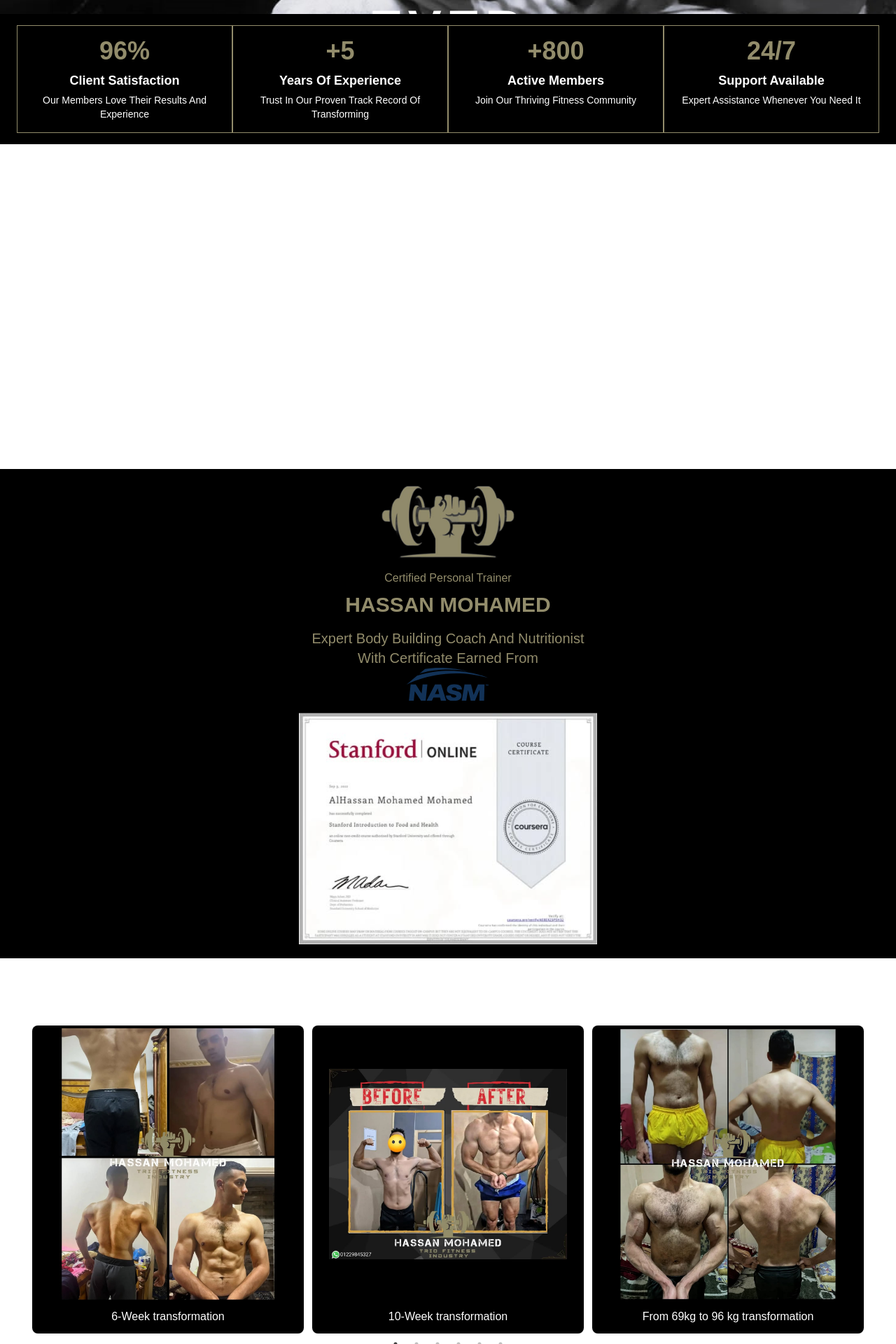
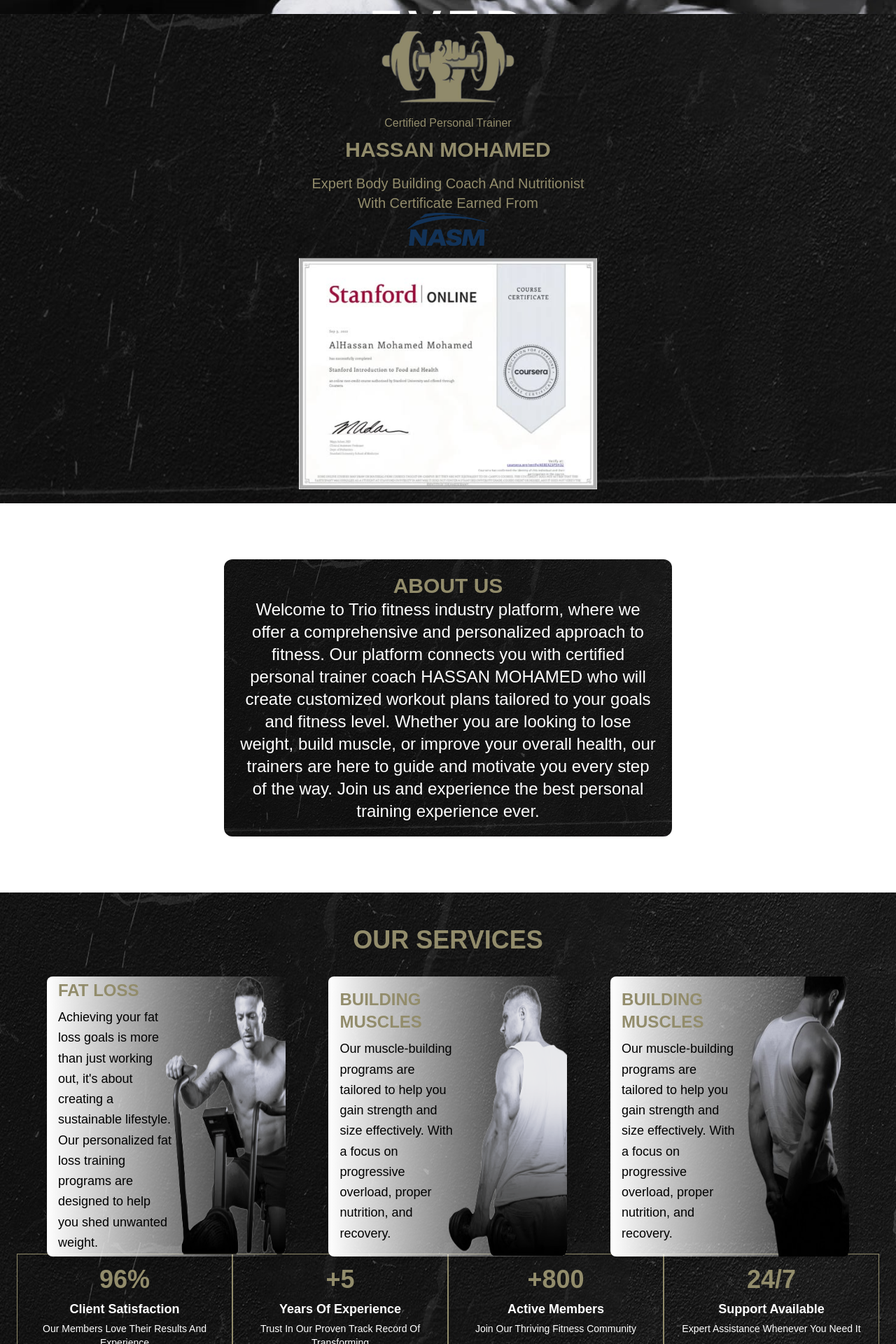
Before and after one commit to mahmoud2391997/trio-fitness-industry, a Next.js app: page / in a window 1280 px wide. Shown: the part 780-2700 px from the top of the page at 70% size. Built offline with nearby package versions, Linux system fonts and the light colour scheme; grey boxes are pictures that could not be loaded.

Commit message:
new structure

```diff
--- a/components/NavBar.tsx
+++ b/components/NavBar.tsx
@@ -18,7 +18,8 @@ const NavBar : React.FC<NavBarProps> = ({navBg}) => {
   };
 
   return (
-    <nav className= {navBg +" h-[15vh] fixed top-0 py-[1%] px-[3.5%] z-20 w-full text-[#928c6b] flex justify-between items-center"}>
+    <nav className= {navBg +" h-[15vh] fixed top-0 py-[1%] px-[3.5%] z-20 w-full text-[#928c6b] flex justify-between items-center"}         style={{background:"url(/aboutbg.jpeg", backgroundSize:"cover"}}
+>
 
       <div className="flex justify-between  w-5/6 items-center space-x-4">
       <div className="flex flex-col items-center">
--- a/components/PackageSection.tsx
+++ b/components/PackageSection.tsx
@@ -47,9 +47,9 @@ const PackageSection: React.FC = () => {
   ];
 
   return (
-    <section className="package-section bg-white text-[#928c6b] p-3 sm:p-12 h-auto">
-       <h2 className="xl:text-6xl lg:text-5xl md:text-4xl sm:text-3xl text-2xl  text-center font-bold mb-6 text-[#928c6b]">SELECT THE PACKAGE THAT BEST FITS YOUR NEEDS</h2>
-      <div className="packages w-[90%] grid grid-cols-1 md:grid-cols-2 lg:grid-cols-3 h-auto gap-5 m-auto">
+    <section className="package-section bg-white text-[#928c6b] p-3 sm:p-12 h-auto" style={{background:"url(/aboutbg.jpeg", backgroundSize:"cover"}}>
+       <h2 className="xl:text-5xl lg:text-5xl md:text-4xl sm:text-3xl text-2xl  text-center w-[60%] m-auto font-bold mb-6 text-[#928c6b]">SELECT THE PACKAGE THAT BEST FITS YOUR NEEDS</h2>
+      <div className="packages w-[80%] grid grid-cols-1 md:grid-cols-2 lg:grid-cols-3 h-auto gap-5 m-auto">
         {packages.map((pkg) => (
           <PackageCard
             key={pkg.id}
--- a/components/limitedOffersSection.jsx
+++ b/components/limitedOffersSection.jsx
@@ -17,8 +17,8 @@ function LimitedOffersSection() {
 ];
 
   return (
-    <div className='w-full bg-black text-white p-7'>
-            <h2 className="xl:text-6xl lg:text-5xl md:text-4xl sm:text-3xl text-2xl  text-center font-bold mb-6 text-[#928c6b]">DON'T MISS OUT OUR LIMITED-TIME OFFERS!</h2>
+    <div className='w-full bg-black text-white p-7'  style={{background:"url(/aboutbg.jpeg", backgroundSize:"cover"}}>
+            <h2 className="xl:text-5xl w-[50%] m-auto lg:text-5xl md:text-4xl sm:text-3xl text-2xl  text-center font-bold mb-6 text-[#928c6b]">DON'T MISS OUT OUR LIMITED-TIME OFFERS!</h2>
 
       <div className="packages w-[80%] grid grid-cols-1 md:grid-cols-2  h-auto gap-5 m-auto">
         {packages.map((pkg) => (
--- a/components/packageCard.tsx
+++ b/components/packageCard.tsx
@@ -14,10 +14,10 @@ const PackageCard: React.FC<PackageComponentProps> = ({
   return (
     <div
       key={key}
-      className="relative  h-auto flex flex-col justify-start    bg-white shadow-sm border-2  border-black rounded-2xl w-full  "
+      className="relative  h-auto flex flex-col justify-start  bg-white shadow-2xl border-2  border-black rounded-2xl w-full  "
     >
-      <div className="flex justify-center items-center max-h-[200px]  bg-black  w-[95%] mx-auto mt-6 rounded-b-full p-6">
-        <h6 className=" text-[#928c6b] text-3xl text-center font-semibold  my-4">
+      <div className="flex justify-center items-center max-h-[200px]  bg-black  w-full  rounded-b-full p-6 "style={{background:"url(/aboutbg.jpeg", backgroundSize:"cover"}}>
+        <h6 className=" text-[#928c6b] text-4xl text-center font-semibold  ">
           {packageName} Plan
         </h6>
       </div>
--- a/components/servicesCard.tsx
+++ b/components/servicesCard.tsx
@@ -12,13 +12,13 @@ const ServicesCard: React.FC<ServicesCardProps> = ({
   image,
 }) => {
   return (
-    <div className="flex flex-row items-center relative bg-gradient-to-r  from-gray-800 to-transparent text-white pl-4 pt-4 rounded-lg shadow-lg h-[260px] w-full mx-auto">
-      <div className="w-2/3">
+    <div className="flex flex-row items-center  justify-between relative bg-gradient-to-r  from-white to-transparent text-black pl-4 pt-4 rounded-lg shadow-lg h-[400px] w-[90%] mx-auto">
+      <div className="w-2/4">
         <h1 className="text-2xl font-bold text-[#928c6b] mb-2">{heading}</h1>
-        <p className="text-sm w-full leading-relaxed mb-4">{description}</p>
+        <p className="text-lg w-full leading-relaxed mb-4">{description}</p>
       </div>
-      <div className=" w-1/3 absolute bottom-0 right-0 md:mt-0 h-[240px]">
-        <img src={image} alt="Service" className="h-full rounded-lg" />
+      <div className=" w-1/2 absolute bottom-0 right-0 md:mt-0 h-full">
+        <img src={image} alt="Service" className="h-full w-full rounded-lg" />
       </div>
     </div>
   );
--- a/pages/index.tsx
+++ b/pages/index.tsx
@@ -77,7 +77,8 @@ const TransformationCard: React.FC<TransformationCardProps> = ({
   image,
   description,
 }) => (
-  <div className="flex m-auto flex-col items-center w-[97%] p-1 pb-0 bg-black rounded-lg h-[55vh]">
+  <div className="flex m-auto flex-col items-center w-[97%] p-1 pb-0 bg-black rounded-lg h-[55vh]"         style={{background:"url(/aboutbg.jpeg", backgroundSize:"cover"}}
+>
     <div className="relative w-full h-[90%] ">
       <Image
         src={image}
@@ -236,47 +237,11 @@ const Home : React.FC =()=> {
           `}</style>
         </div>
       </main>
-
-<div   className="bg-black text-white  flex justify-center items-center py-[2vh] w-full  px-6">
-          <div className=" m-auto grid grid-cols-1 sm:grid-cols-2 md:grid-cols-4 h-auto text-center">
-            {stats.map((stat, index) => (
-              <React.Fragment key={index}>
-                <div className="flex flex-col items-center border border-[#928c6b] p-4">
-                  <p className="text-4xl font-bold text-[#928c6b]">
-                    {stat.value}
-                  </p>
-                  <p className="text-lg font-semibold mt-2">{stat.title}</p>
-                  <p className="text-sm mt-1">{stat.description}</p>
-                </div>
-              </React.Fragment>
-            ))}
-          </div>
-        </div>
-        <section
-        ref={videoRef}
-        id="about"
-        className="bg-transparent no-scroll text-white flex flex-col-reverse gap-10 md:flex-row items-center justify-around h-auto p-8"
-      >
-        <div className="flex flex-col space-y-4 items-center min-h-[50vh] justify-evenly w-full md:w-2/4  ">
-          <h2 className="text-3xl text-center md:text-left font-bold">
-            ABOUT US
-          </h2>
-          <p className="text-lg text-center ">
-            Welcome to Trio fitness industry platform, where we offer a
-            comprehensive and personalized approach to fitness. Our platform
-            connects you with certified personal trainer coach HASSAN MOHAMED
-            who will create customized workout plans tailored to your goals and
-            fitness level. Whether you are looking to lose weight, build muscle,
-            or improve your overall health, our trainers are here to guide and
-            motivate you every step of the way. Join us and experience the best
-            personal training experience ever.
-          </p>
-        </div>
-      </section>
-      <section
+       <section
         id="about"
         ref={aboutUsRef}
         className="bg-black lg text-[#928c6b] flex flex-col py-4 z-20 overflow-y-hidden items-center justify-around h-auto"
+        style={{background:"url(/aboutbg.jpeg", backgroundSize:"cover"}}
       >
         <img src="/image.png" className="w-36 lg:w-48" />
         <h3 className="text-base mt-4 mb-2">Certified Personal Trainer </h3>
@@ -349,28 +314,38 @@ const Home : React.FC =()=> {
         />
 
       </section>
-      <section
-        id="transformations"
-        className="bg-transparent overflow-x-hidden px-[2px] sm:px-10 text-white flex flex-col items-center justify-around h-auto m-auto py-7"
-        ref={aboutUsRef}
+
+
+        <section
+        ref={videoRef}
+        id="about"
+        className="bg-transparent no-scroll text-white flex flex-col-reverse gap-10 md:flex-row items-center justify-around h-auto py-20"
       >
-        <h2 className=" text-2xl sm:text-3xl text-center font-bold mb-8">TRANSFORMATIONS</h2>
-        <Slider {...sliderSettings} className="w-full">
-          {transformations.map((transformation, index) => (
-        <TransformationCard
-          key={index}
-          image={transformation.image}
-          description={transformation.description}
-        />
-          ))}
-        </Slider>
-        <div className="w-40 rounded-lg h-4 bg-white mt-[7px]"></div>
+        <div     className="rounded-xl h-full flex flex-col items-center min-h-[35vh] w-full md:w-2/4  justify-evenly p-5"    style={{background:"url(/aboutbg.jpeg", backgroundSize:"cover"}}
+        >
+
+          <h2 className="text-3xl text-center md:text-left font-bold text-[#928c6b]">
+            ABOUT US
+          </h2>
+          <p className="text-2xl text-center ">
+            Welcome to Trio fitness industry platform, where we offer a
+            comprehensive and personalized approach to fitness. Our platform
+            connects you with certified personal trainer coach HASSAN MOHAMED
+            who will create customized workout plans tailored to your goals and
+            fitness level. Whether you are looking to lose weight, build muscle,
+            or improve your overall health, our trainers are here to guide and
+            motivate you every step of the way. Join us and experience the best
+            personal training experience ever.
+          </p>
+        </div>
       </section>
       <section
         id="services"
-        className="bg-black relative text-[#928c6b] max-w-full flex flex-col items-center justify-around h-auto py-12 px-2  sm:p-12"
+        className="bg-black relative text-[#928c6b] max-w-full flex h-[62.5vh] flex-col items-center justify-around py-12 px-2  sm:p-12"
+        style={{background:"url(/aboutbg.jpeg", backgroundSize:"cover"}}
+
       >
-        <h2 className="text-3xl text-center font-bold mb-8">OUR SERVICES</h2>
+        <h2 className="text-4xl text-center font-bold mb-8">OUR SERVICES</h2>
         <div className="grid grid-cols-1 gap-[2%] md:grid-cols-2 lg:grid-cols-3 w-full">
           <ServicesCard
             heading="FAT LOSS"
@@ -390,6 +365,41 @@ const Home : React.FC =()=> {
           />
         </div>
       </section>
+      <div   className="bg-black text-white  flex justify-center items-center h-[22.5vh] py-[2vh] w-full  px-6"         style={{background:"url(/aboutbg.jpeg", backgroundSize:"cover"}}
+>
+          <div className=" m-auto grid grid-cols-1 sm:grid-cols-2 md:grid-cols-4 h-auto text-center">
+            {stats.map((stat, index) => (
+              <React.Fragment key={index}>
+                <div className="flex flex-col items-center border border-[#928c6b] p-4">
+                  <p className="text-4xl font-bold text-[#928c6b]">
+                    {stat.value}
+                  </p>
+                  <p className="text-lg font-semibold mt-2">{stat.title}</p>
+                  <p className="text-sm mt-1">{stat.description}</p>
+                </div>
+              </React.Fragment>
+            ))}
+          </div>
+        </div>
+
+      <section
+        id="transformations"
+        className="bg-transparent overflow-x-hidden px-[2px] sm:px-10 text-white flex flex-col items-center justify-around h-auto m-auto py-7"
+        ref={aboutUsRef}
+      >
+        <h2 className=" text-2xl sm:text-4xl rounded-md bg-black p-4 text-center font-bold text-[#928c6b] mb-8">TRANSFORMATIONS</h2>
+        <Slider {...sliderSettings} className="w-full">
+          {transformations.map((transformation, index) => (
+        <TransformationCard
+          key={index}
+          image={transformation.image}
+          description={transformation.description}
+        />
+          ))}
+        </Slider>
+        <div className="w-40 rounded-lg h-4 bg-white mt-[7px]"></div>
+      </section>
+
 
       {/* Add Transformations Section */}
 
```
Also changed, not shown: public/aboutbg.jpeg (added).
